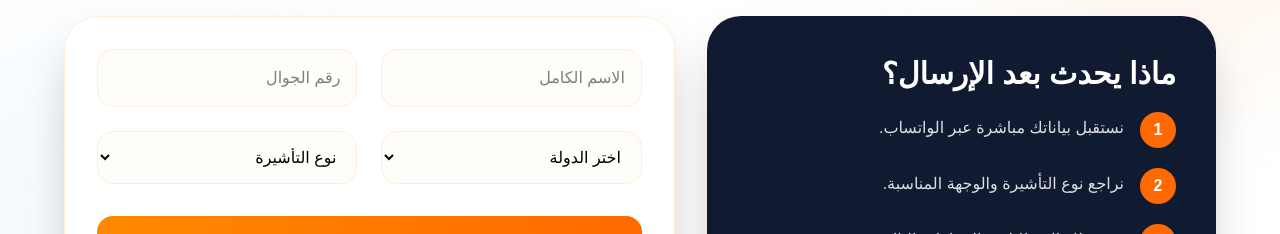
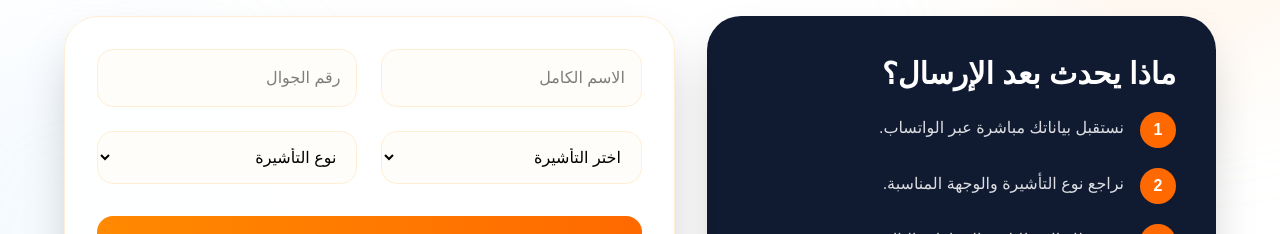
Before and after one commit to SaadAl-Harthi/visa-gate, a Next.js app: page / in a window 1280 px wide. Shown: the part 6260-6494 px from the top of the page. Built offline with nearby package versions, Linux system fonts and the light colour scheme.

Commit message:
Fix request form visa and type selects

```diff
--- a/app/page.tsx
+++ b/app/page.tsx
@@ -181,7 +181,7 @@ const goPrev = () => {
 
 الاسم: ${name}
 الجوال: ${phone}
-الدولة: ${country}
+التأشيرة المختارة: ${country}
 نوع التأشيرة: ${visaType}
     `;
 
@@ -1078,13 +1078,12 @@ src="/why-clean-bg.png"
             onChange={(e) => setCountry(e.target.value)}
             className="border border-orange-100 bg-orange-50/30 rounded-2xl p-4 outline-none focus:border-orange-500 focus:ring-4 focus:ring-orange-100 transition duration-300"
           >
-            <option value="">اختر الدولة</option>
-            <option>🇬🇧 بريطانيا</option>
-            <option>🇺🇸 أمريكا</option>
-            <option>🇨🇦 كندا</option>
-            <option>🇪🇺 شنغن</option>
-            <option>🇦🇪 الإمارات</option>
-            <option>🇦🇺 أستراليا</option>
+            <option value="">اختر التأشيرة</option>
+            {visaHomeCards.map((visa) => (
+              <option key={visa.href} value={visa.title}>
+                {visa.flag} {visa.title}
+              </option>
+            ))}
           </select>
 
           <select
@@ -1093,11 +1092,8 @@ src="/why-clean-bg.png"
             className="border border-orange-100 bg-orange-50/30 rounded-2xl p-4 outline-none focus:border-orange-500 focus:ring-4 focus:ring-orange-100 transition duration-300"
           >
             <option value="">نوع التأشيرة</option>
-            {visaHomeCards.map((visa) => (
-              <option key={visa.href} value={visa.title}>
-                {visa.flag} {visa.title}
-              </option>
-            ))}
+            <option>سياحية</option>
+            <option>دراسية</option>
           </select>
         </div>
 
```
